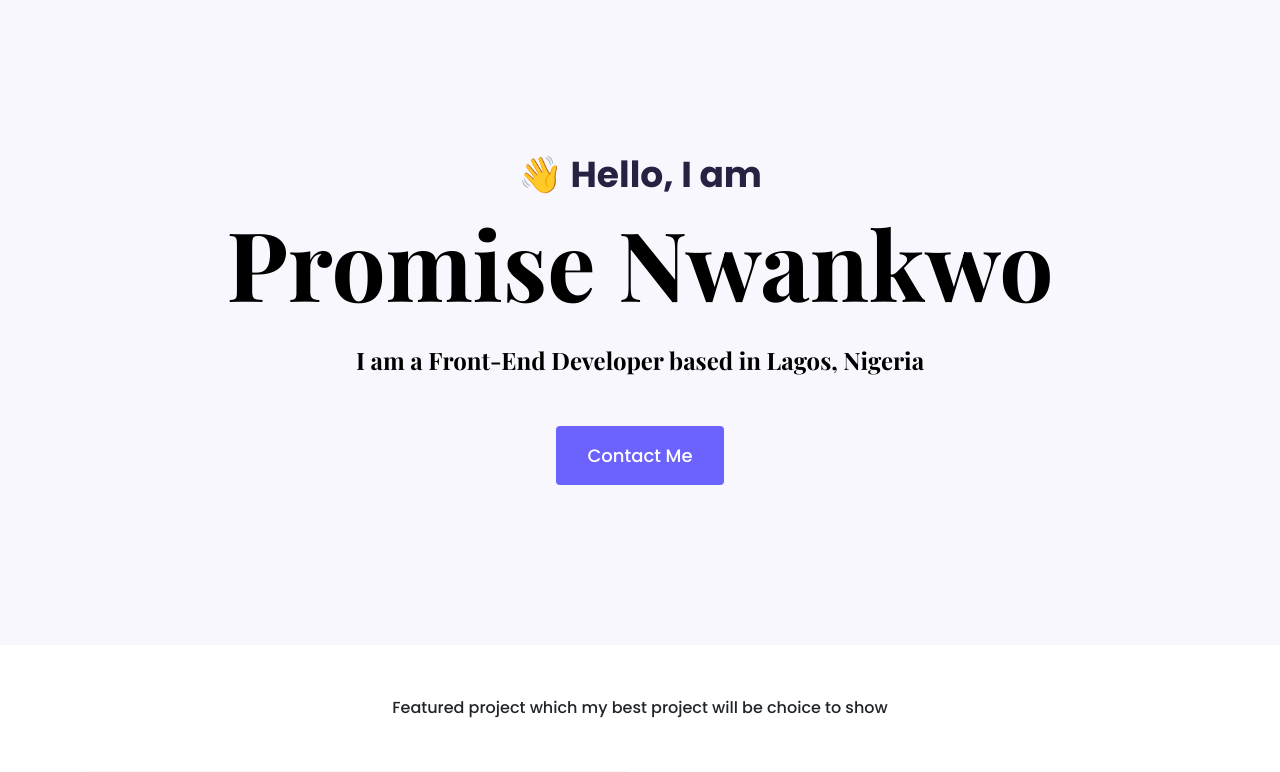
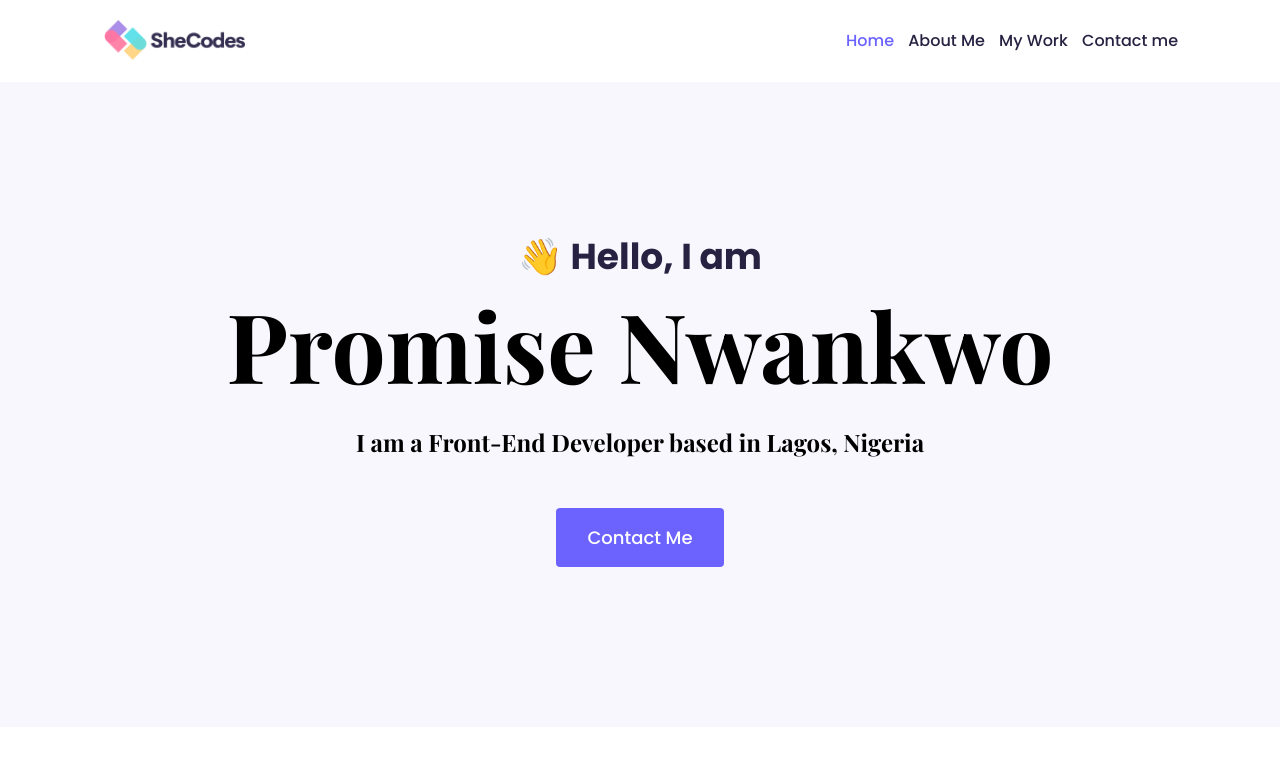
Before and after one commit to giftedpromise/page-portfolio, a plain HTML site: page index.html in a window 1280 px wide. Shown: the top 772 px of the page. Drawn offline with nearby package versions, Linux system fonts and the light colour scheme.

Commit message:
Added my contact page and navigation ba

```diff
--- a/Src/styles.css
+++ b/Src/styles.css
@@ -106,6 +106,37 @@ p {
   padding: 120px 60px;
 }
 
+.logo {
+  max-height: 40px;
+}
+
+nav {
+  padding: 20px;
+}
+
+nav li {
+  display: inline;
+  list-style: none;
+  line-height: 42px;
+  margin-left: 10px;
+}
+
+nav a {
+  text-decoration: none;
+  color: #272142;
+  transition: all 100ms ease-in-out;
+}
+
+nav a:hover,
+nav li.active a {
+  color: var(--branding-color);
+}
+
+nav ul {
+  margin: 0;
+  padding: 0;
+}
+
 @media (max-width: 900px) {
   h1 {
     font-size: 44px;
@@ -128,4 +159,8 @@ p {
     padding: 0;
     text-align: center;
   }
+
+  nav a {
+    font-size: 12px;
+  }
 }
--- a/index.html
+++ b/index.html
@@ -24,6 +24,26 @@
     <title>Project Portfolio</title>
   </head>
   <body>
+    <div class="container">
+      <nav class="d-flex justify-content-between">
+        <a href="/">
+          <img src="images/logo.png" class="logo d-none d-md-block" alt="" />
+          <img
+            src="images/logo-small.jpg"
+            class="logo d-block d-md-none"
+            alt=""
+          />
+        </a>
+        <ul>
+          <li class="active"><a href="/">Home</a></li>
+
+          <li><a href="/about.html"> About Me</a></li>
+          <li><a href="/work.html">My Work</a></li>
+          <li><a href="/contact.html">Contact me</a></li>
+        </ul>
+      </nav>
+    </div>
+
     <div class="hero">
       <p>👋 Hello, I am</p>
       <h1>Promise Nwankwo</h1>
```
Also changed, not shown: contact.html (+1 -1 lines), images/logo-small.jpg (added), images/logo.png (added).
